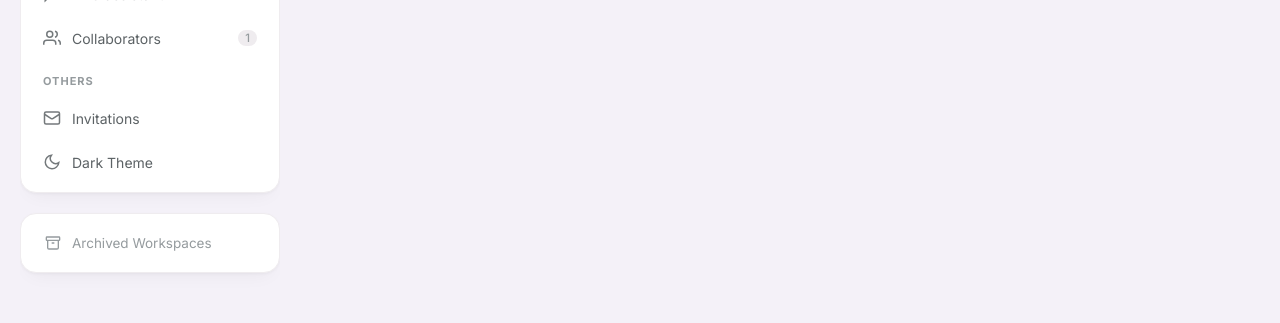
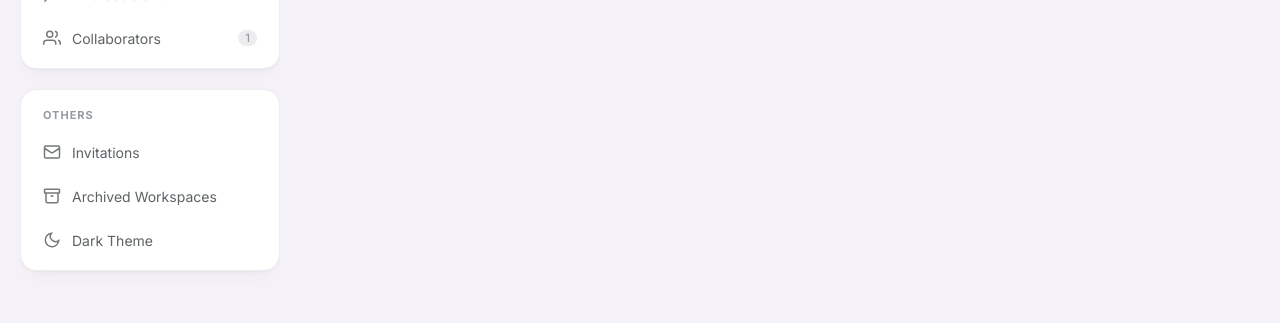
Before and after one commit to ulthimanju/CAPSTONE, a React (Vite) app in the folder web-app/: page /profile in a window 1280 px wide. Shown: the part 297-620 px from the top of the page. Built offline with nearby package versions, Linux system fonts and the light colour scheme; no server answers; sample sign-in values are in the browser's storage.

Commit message:
style: move Archived Workspaces to OTHERS section and make OTHERS a separate island card

```diff
--- a/web-app/src/layouts/AppLayout.jsx
+++ b/web-app/src/layouts/AppLayout.jsx
@@ -275,11 +275,11 @@ export const AppLayout = ({
             Collaborators
             <span className="badge">1</span>
           </button>
+        </div>
 
-          {/* Second Nav Section Title */}
-          <div className="nav-label" style={{ marginTop: '8px', paddingTop: '4px' }}>
-            OTHERS
-          </div>
+        {/* Navigation Island 2: OTHERS */}
+        <div className="island nav-island">
+          <div className="nav-label">OTHERS</div>
 
           <button
             className={`nav-item ${activeTab === 'invitations' ? 'active' : ''}`}
@@ -290,6 +290,17 @@ export const AppLayout = ({
               <path d="m22 7-8.97 5.7a1.94 1.94 0 0 1-2.06 0L2 7" />
             </svg>
             Invitations
+          </button>
+
+          <button
+            className={`nav-item ${activeTab === 'archived' ? 'active' : ''}`}
+            onClick={() => (setActiveTab ? setActiveTab('archived') : navigate('/workspaces'))}
+          >
+            <svg width="15" height="15" viewBox="0 0 24 24" fill="none" stroke="currentColor" strokeWidth="2">
+              <rect x="2" y="3" width="20" height="5" rx="1" />
+              <path d="M4 8v11a2 2 0 0 0 2 2h12a2 2 0 0 0 2-2V8M10 12h4" />
+            </svg>
+            Archived Workspaces
           </button>
 
           {/* Theme Toggle Button */}
@@ -305,20 +316,6 @@ export const AppLayout = ({
               </svg>
             )}
             <span>{theme === 'dark' ? 'Light Theme' : 'Dark Theme'}</span>
-          </div>
-        </div>
-
-        {/* Archive Island */}
-        <div className="island archive-island">
-          <div
-            className="archive-item"
-            onClick={() => (setActiveTab ? setActiveTab('archived') : navigate('/workspaces'))}
-          >
-            <svg width="15" height="15" viewBox="0 0 24 24" fill="none" stroke="currentColor" strokeWidth="2">
-              <rect x="2" y="3" width="20" height="5" rx="1" />
-              <path d="M4 8v11a2 2 0 0 0 2 2h12a2 2 0 0 0 2-2V8M10 12h4" />
-            </svg>
-            Archived Workspaces
           </div>
         </div>
 
```
